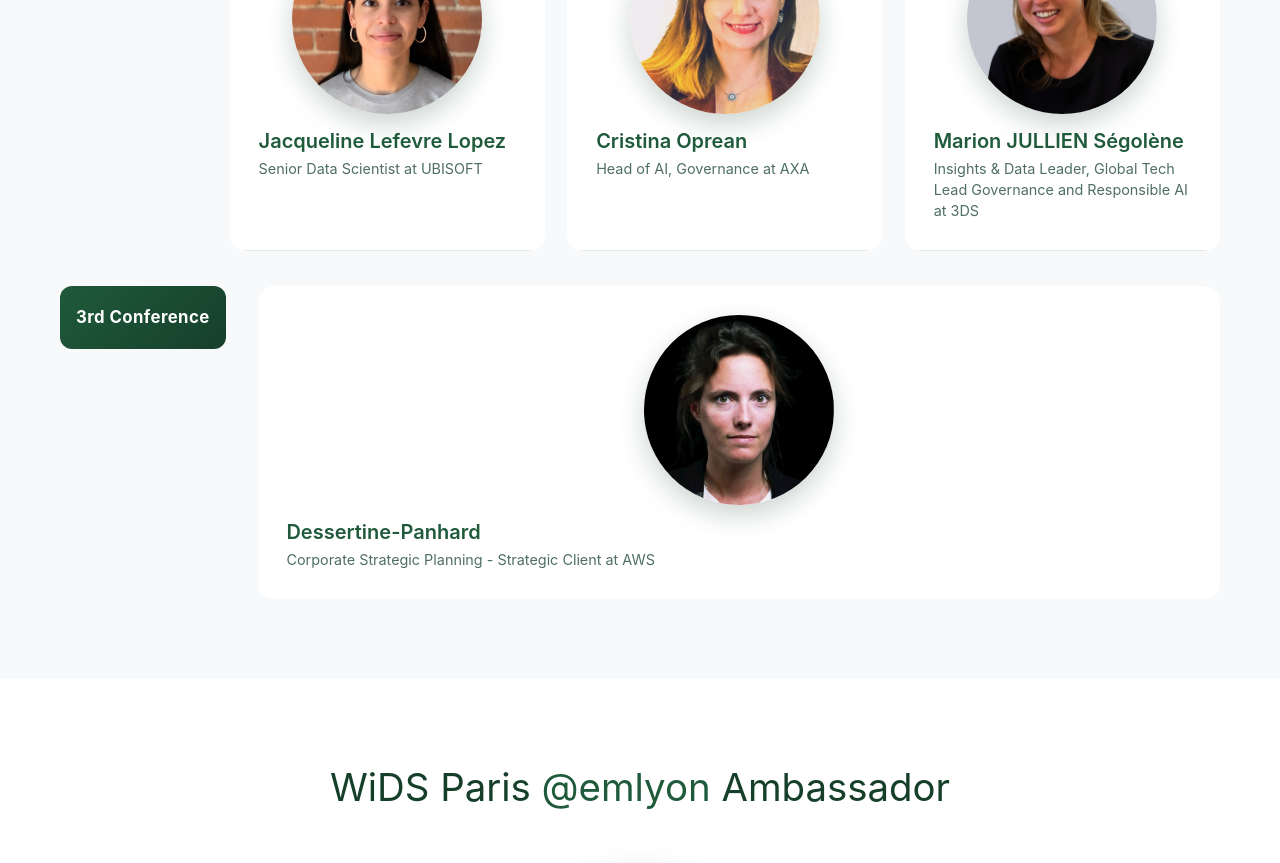
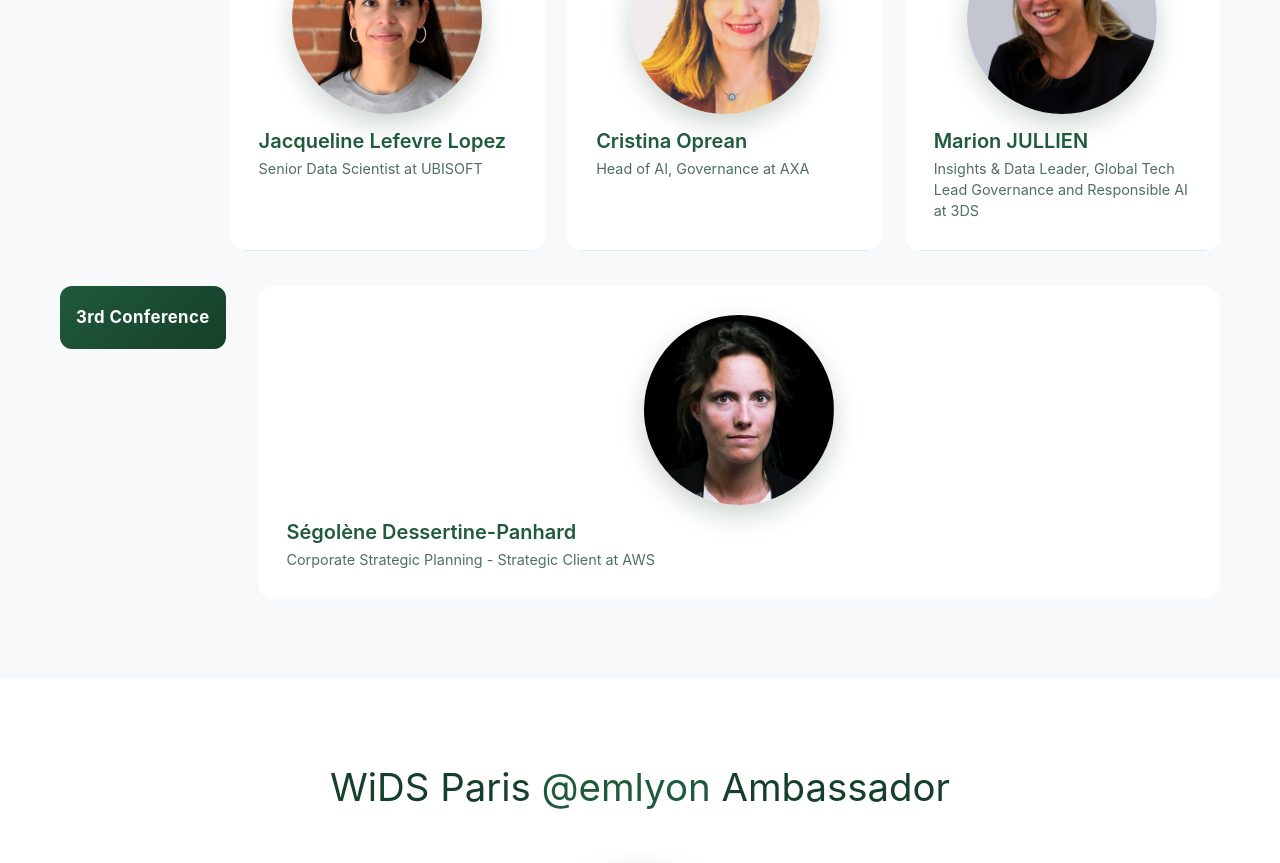
Before and after one commit to Faraz-NIT/wids-paris, a React (Vite) app: page / in a window 1280 px wide. Shown: the part 3140-4003 px from the top of the page. Built offline with nearby package versions, Linux system fonts and the light colour scheme.

Commit message:
name fix

```diff
--- a/src/App.tsx
+++ b/src/App.tsx
@@ -138,7 +138,7 @@ function App() {
           <div className="schedule-card">
             <div className="speaker-avatar-circle" style={{backgroundImage: 'url(/images/marion.jpg)'}}></div>
 
-            <p className="speaker-name">Marion JULLIEN Ségolène</p>
+            <p className="speaker-name">Marion JULLIEN</p>
             <p className="speaker-role">Insights & Data Leader, Global Tech Lead Governance and Responsible AI at 3DS</p>
             <div className="schedule-card-hover">
     <h3>About</h3>
@@ -158,7 +158,7 @@ function App() {
           <div className="schedule-card">
             <div className="speaker-avatar-circle" style={{backgroundImage: 'url(/images/dessertine.jpg)'}}></div>
 
-            <p className="speaker-name">Dessertine-Panhard</p>
+            <p className="speaker-name">Ségolène Dessertine-Panhard</p>
             <p className="speaker-role">Corporate Strategic Planning - Strategic Client at AWS</p>
             <div className="schedule-card-hover">
     <h3>About</h3>
```
